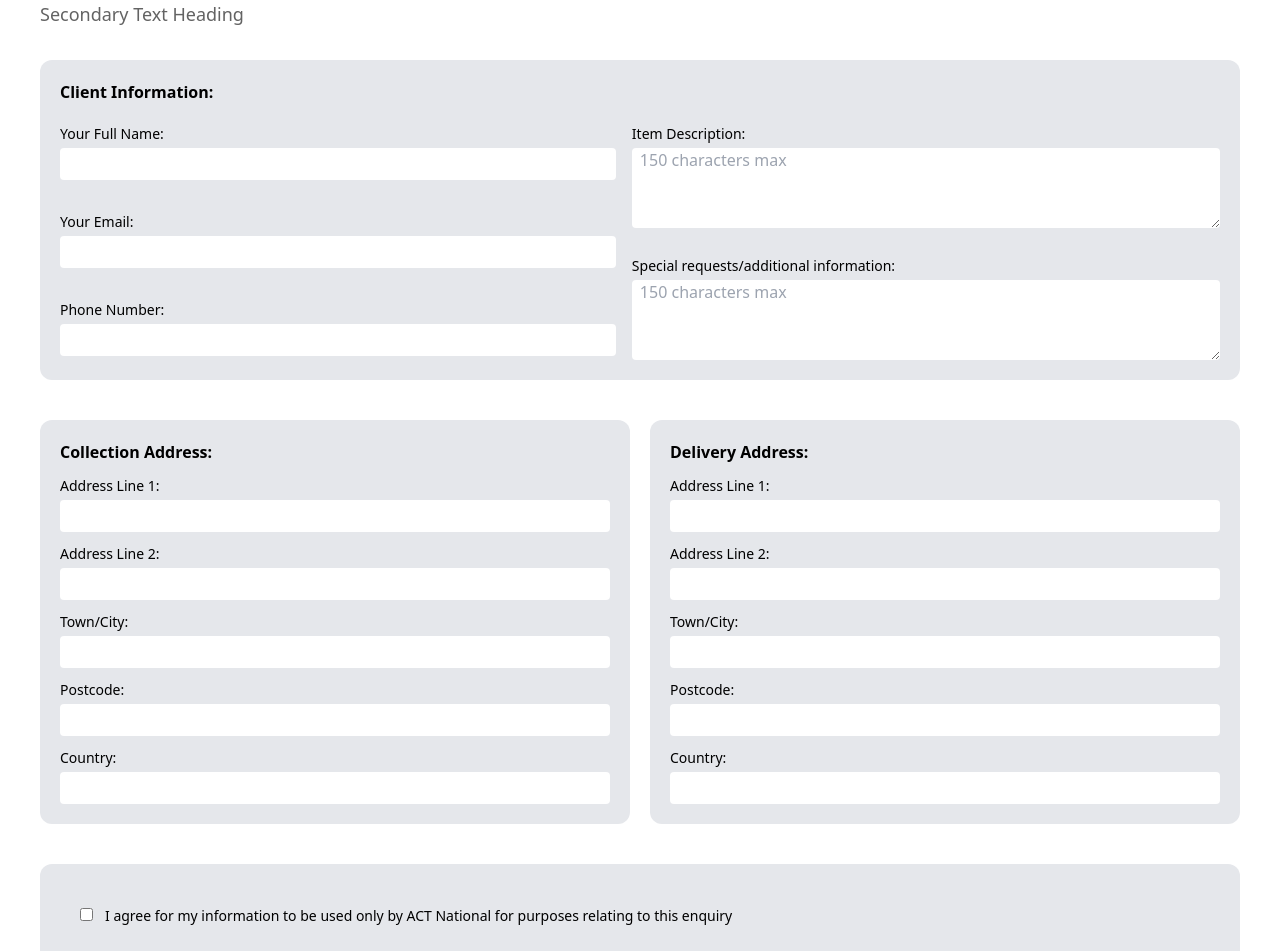
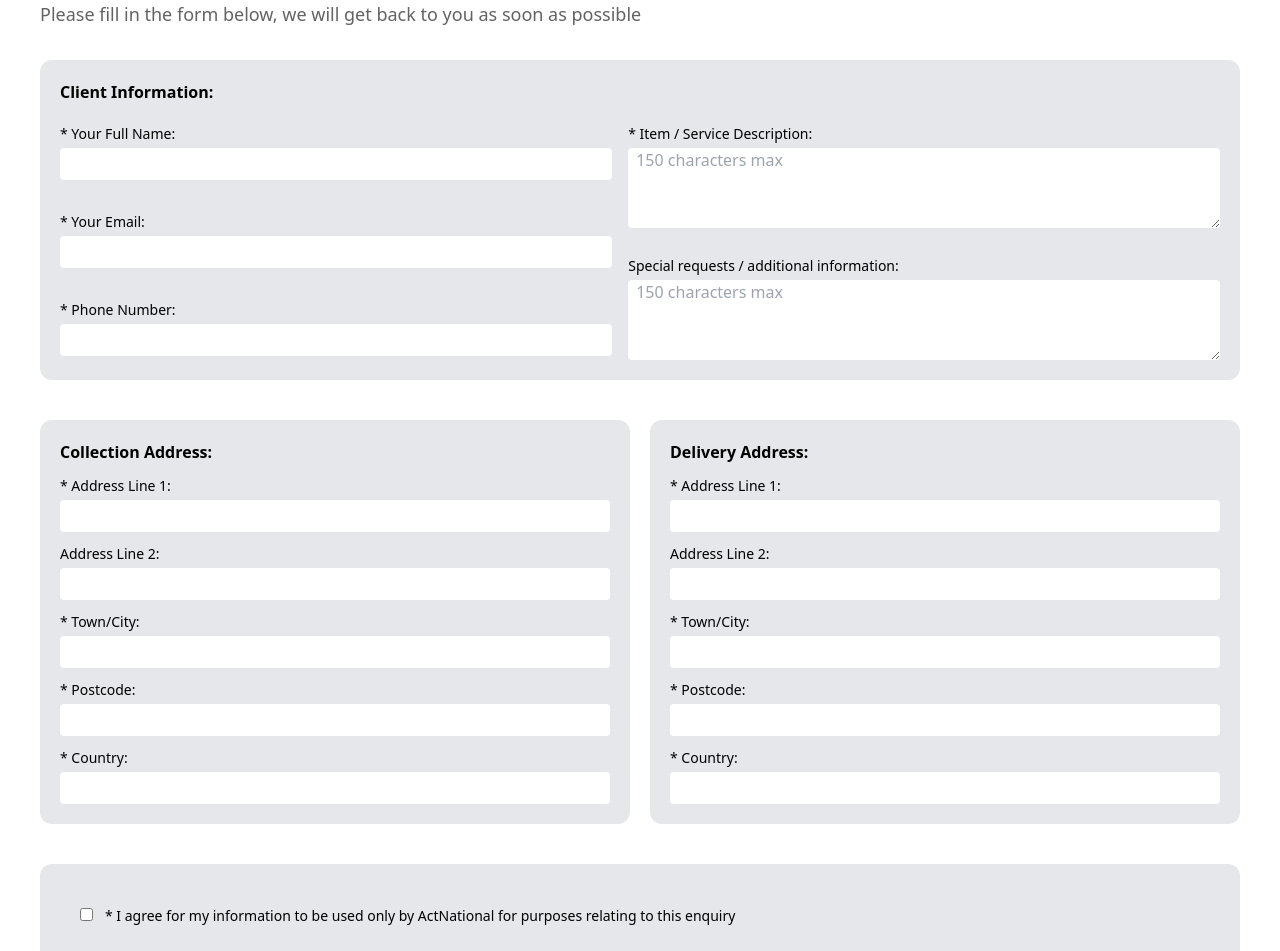
Before and after one commit to BWTransport/website, a Next.js app: page /book in a window 1280 px wide. Shown: the part 160-1111 px from the top of the page. Built offline with nearby package versions, Linux system fonts and the light colour scheme.

Commit message:
text changes aswell as some styling changes

```diff
--- a/components/Footer.js
+++ b/components/Footer.js
@@ -70,7 +70,7 @@ const Footer = () => {
         Site created by <a href="https://www.jackbrowne.uk">Jack Browne</a>
       </div>
       <div className="text-xs my-3">
-        © 2022 Act National Ltd. All Rights Reserved
+        © 2022 ActNational. All Rights Reserved
       </div>
     </div>
   );
--- a/pages/book.js
+++ b/pages/book.js
@@ -1,36 +1,27 @@
+import Head from "next/head";
+
 export default function Book() {
   return (
+    <>
+      <Head>
+        <title>ActNational | Booking</title>
+        <link rel="icon" href="/favicon.ico" />
+        <meta name="viewport" content="width=device-width, initial-scale=1" />
+        <meta charSet="utf-8" />
+        <meta
+          name="description"
+          content="ActNational | Professional courier service covering all UK Mainlands"
+        />
+      </Head>
       <div className="w-full relative">
         <div className="bg-white m-10">
-        <h2 className="text-2xl font-bold text-act-grey text-left">
-          Heading to Booking Section
+          <h2 className="text-2xl font-bold text-black text-left">
+            Booking Section
           </h2>
           <h4 className="text-lg text-act-grey text-left mt-2 mb-8">
-          Secondary Text Heading
+            Please fill in the form below, we will get back to you as soon as
+            possible
           </h4>
-        {/* <form
-          name="act-national-enquirys"
-          netlify
-          netlify-honeypot="bot-field"
-          hidden
-        >
-          <input type="text" name="fullname" />
-          <input type="email" name="email" />
-          <input type="tel" name="phone-number" />
-          <textarea name="item-description"></textarea>
-          <textarea name="extra-info"></textarea>
-          <input type="text" name="col-addr-l1" />
-          <input type="text" name="col-addr-l2" />
-          <input type="text" name="col-city" />
-          <input type="text" name="col-postcode" />
-          <input type="text" name="col-country" />
-          <input type="text" name="del-addr-l1" />
-          <input type="text" name="del-addr-l2" />
-          <input type="text" name="del-city" />
-          <input type="text" name="del-postcode" />
-          <input type="text" name="del-country" />
-          <input type="checkbox" name="verify" />
-        </form> */}
 
           <form
             name="act-national-enquirys"
@@ -39,7 +30,11 @@ export default function Book() {
             netlify-honeypot="bot-field"
             data-netlify="true"
           >
-          <input type="hidden" name="form-name" value="act-national-enquirys" />
+            <input
+              type="hidden"
+              name="form-name"
+              value="act-national-enquirys"
+            />
             <div className="grid">
               <div className="bg-gray-200 rounded-xl p-5 mb-10">
                 <h3 className="text-md mb-2 font-semibold">
@@ -49,7 +44,7 @@ export default function Book() {
                   {/* Name */}
                   <div className="row-span-2">
                     <label className="text-sm block mt-3 mb-1">
-                    Your Full Name:
+                      * Your Full Name:
                     </label>
                     <input
                       type="text"
@@ -60,7 +55,9 @@ export default function Book() {
                   </div>
                   {/* Email */}
                   <div className="row-span-2">
-                  <label className="text-sm block mt-3 mb-1">Your Email:</label>
+                    <label className="text-sm block mt-3 mb-1">
+                      * Your Email:
+                    </label>
                     <input
                       type="email"
                       name="email"
@@ -71,7 +68,7 @@ export default function Book() {
                   {/* Phone Number */}
                   <div className="row-span-2">
                     <label className="text-sm block mt-3 mb-1">
-                    Phone Number:
+                      * Phone Number:
                     </label>
                     <input
                       type="tel"
@@ -83,7 +80,7 @@ export default function Book() {
                   {/* Item Description */}
                   <div className="row-span-3">
                     <label className="text-sm block mt-3 mb-1">
-                    Item Description:
+                      * Item / Service Description:
                     </label>
                     <textarea
                       wrap="soft"
@@ -97,7 +94,7 @@ export default function Book() {
                   {/* Special Requests/Additional Info */}
                   <div className="row-span-3">
                     <label className="text-sm block mt-3 mb-1">
-                    Special requests/additional information:
+                      Special requests / additional information:
                     </label>
                     <textarea
                       wrap="soft"
@@ -119,7 +116,7 @@ export default function Book() {
                     {/* Collection Address Line 1 */}
                     <div className="">
                       <label className="text-sm block mt-3 mb-1">
-                      Address Line 1:
+                        * Address Line 1:
                       </label>
                       <input
                         type="text"
@@ -146,7 +143,7 @@ export default function Book() {
                     {/* Collection Town/City */}
                     <div className="">
                       <label className="text-sm block mt-3 mb-1">
-                      Town/City:
+                        * Town/City:
                       </label>
                       <input
                         type="text"
@@ -159,7 +156,9 @@ export default function Book() {
                   <div className="">
                     {/* Collection Postcode */}
                     <div className="">
-                    <label className="text-sm block mt-3 mb-1">Postcode:</label>
+                      <label className="text-sm block mt-3 mb-1">
+                        * Postcode:
+                      </label>
                       <input
                         type="text"
                         name="col-postcode"
@@ -171,7 +170,9 @@ export default function Book() {
                   <div className="">
                     {/* Collection Country */}
                     <div className="">
-                    <label className="text-sm block mt-3 mb-1">Country:</label>
+                      <label className="text-sm block mt-3 mb-1">
+                        * Country:
+                      </label>
                       <input
                         type="text"
                         name="col-country"
@@ -190,7 +191,7 @@ export default function Book() {
                     {/* Delivery Address Line 1 */}
                     <div className="">
                       <label className="text-sm block mt-3 mb-1">
-                      Address Line 1:
+                        * Address Line 1:
                       </label>
                       <input
                         type="text"
@@ -217,7 +218,7 @@ export default function Book() {
                     {/* Delivery Town/City */}
                     <div className="">
                       <label className="text-sm block mt-3 mb-1">
-                      Town/City:
+                        * Town/City:
                       </label>
                       <input
                         type="text"
@@ -230,7 +231,9 @@ export default function Book() {
                   <div className="">
                     {/* Delivery Postcode */}
                     <div className="">
-                    <label className="text-sm block mt-3 mb-1">Postcode:</label>
+                      <label className="text-sm block mt-3 mb-1">
+                        * Postcode:
+                      </label>
                       <input
                         type="text"
                         name="del-postcode"
@@ -242,7 +245,9 @@ export default function Book() {
                   <div className="">
                     {/* Delivery Country */}
                     <div className="">
-                    <label className="text-sm block mt-3 mb-1">Country:</label>
+                      <label className="text-sm block mt-3 mb-1">
+                        * Country:
+                      </label>
                       <input
                         type="text"
                         name="del-country"
@@ -263,8 +268,8 @@ export default function Book() {
                       className="m-3"
                       required
                     ></input>
-                  I agree for my information to be used only by ACT National for
-                  purposes relating to this enquiry{" "}
+                    * I agree for my information to be used only by ActNational
+                    for purposes relating to this enquiry{" "}
                   </label>
                 </div>
                 <button
@@ -278,5 +283,6 @@ export default function Book() {
           </form>
         </div>
       </div>
+    </>
   );
 }
--- a/pages/index.js
+++ b/pages/index.js
@@ -1,29 +1,31 @@
 import Image from "next/image";
+import Head from "next/head";
 import Button from "../components/Button";
 import heroImage from "../public/van-image-1.JPG";
 import * as BiIcons from "react-icons/bi";
-import Head from "next/head";
+import * as GrIcons from "react-icons/gr";
+import * as BsIcons from "react-icons/bs";
 
 let cardsData = [
   {
     id: "1",
-    icon: <BiIcons.BiPackage />,
-    text: "Professional Service Catering for House Moving, Item Transport and much more",
-    link: "/",
+    icon: <GrIcons.GrDeliver />,
+    text: "Hassle Free Nationwide Courier Delivery Service, Covering all UK Mainlands Starting at £50",
+    link: "/book",
+    alt: "home",
+  },
+  {
+    id: "1",
+    icon: <BsIcons.BsHouseDoor />,
+    text: "House Removals Local and Nationwide Flexible To Serve Your Needs",
+    link: "/book",
     alt: "home",
   },
   {
     id: "1",
     icon: <BiIcons.BiPackage />,
-    text: "Professional Service Catering for House Moving, Item Transport and much more",
-    link: "/",
-    alt: "home",
-  },
-  {
-    id: "1",
-    icon: <BiIcons.BiPackage />,
-    text: "Professional Service Catering for House Moving, Item Transport and much more",
-    link: "/",
+    text: "Safe Storage of Goods in a Secure Facility, Starting from £10 per Week",
+    link: "/book",
     alt: "home",
   },
 ];
@@ -32,20 +34,20 @@ export default function Home() {
   return (
     <>
       <Head>
-        <title>ACT National</title>
+        <title>ActNational</title>
         <link rel="icon" href="/favicon.ico" />
         <meta name="viewport" content="width=device-width, initial-scale=1" />
         <meta charSet="utf-8" />
         <meta
           name="description"
-          content="Act National | Professional courier service covering all UK Mainlands"
+          content="ActNational | Professional courier service covering all UK Mainlands"
         />
       </Head>
       <div className="w-full relative">
         <div className="w-full flex h-60vh z-0">
           <Image src={heroImage} objectFit="cover" alt="hero-image" />
           <div className="grid grid-rows-9 bg-gray-200 flex sm:self-center sm:items-center self-center lg:right-32 md:right-24 sm:right-12 mx-10 z-10 px-7 py-5 rounded-2xl max-w-xs absolute">
-            <h2 className="text-left row-span-4 font-bold text-act-grey text-3xl my-2">
+            <h2 className="text-left row-span-4 font-bold text-black text-3xl my-2">
               Professional Courier Service
             </h2>
             <h4 className="text-left text-lg row-span-2 text-act-grey my-2">
@@ -57,12 +59,11 @@ export default function Home() {
           </div>
         </div>
         <div className="p-12 bg-white sm:mt-16 sm:mb-10">
-          <h2 className="lg:text-4xl md:text-3xl text-2xl font-bold text-act-grey text-center">
-            Courier Service Covering All UK Mainlands
+          <h2 className="lg:text-4xl md:text-3xl text-2xl font-bold text-black text-center">
+            National Delivery Service Transporting Goods of any Shape and Size
           </h2>
           <h4 className="lg:text-2xl sm:text-xl text-lg text-act-grey text-center sm:mt-10 mt-8">
-            Professional Service Catering for House Moving, Item Transport and
-            much more
+            Offering a range of services such as the following...
           </h4>
           <div className="grid justify-center mt-8 lg:mb-16">
             {cardsData.map((item) => {
@@ -74,7 +75,7 @@ export default function Home() {
                   <a
                     href={item.link}
                     alt={item.alt}
-                    className="mx-6 md:mx-10 text-3xl md:text-5xl text-act-grey"
+                    className="mx-6 md:mx-10 text-3xl md:text-5xl text-black"
                   >
                     {item.icon}
                   </a>
```
Lines whose indentation alone changed are shown as unchanged.
